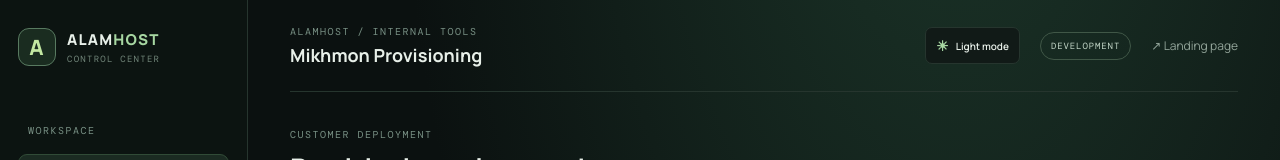
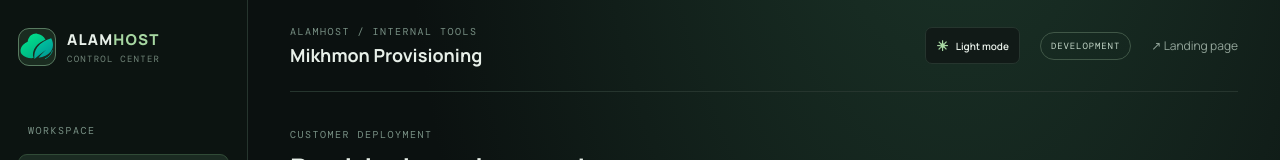
Before and after one commit to rikialamputra/landingpage, a plain HTML site: page admin/index.html in a window 1280 px wide. Shown: the top 160 px of the page. Drawn offline with nearby package versions, Linux system fonts and the light colour scheme.

Commit message:
Add AlamHost logo to admin sidebar

```diff
--- a/admin/index.html
+++ b/admin/index.html
@@ -14,7 +14,7 @@
 <body>
   <div class="app-shell">
     <aside class="sidebar">
-      <a class="brand" href="../index.html"><span class="brand-mark">A</span><span>ALAM<span class="accent">HOST</span><small>CONTROL CENTER</small></span></a>
+      <a class="brand" href="../index.html"><img class="brand-mark" src="../assets/alamhost-logo.svg" alt="AlamHost"><span>ALAM<span class="accent">HOST</span><small>CONTROL CENTER</small></span></a>
       <div class="side-label">WORKSPACE</div>
       <a class="nav-item active" href="#provision"><span>▦</span> Mikhmon Provisioning</a>
       <a class="nav-item muted" href="#activity"><span>◷</span> Deployment Activity <em>soon</em></a>
```
